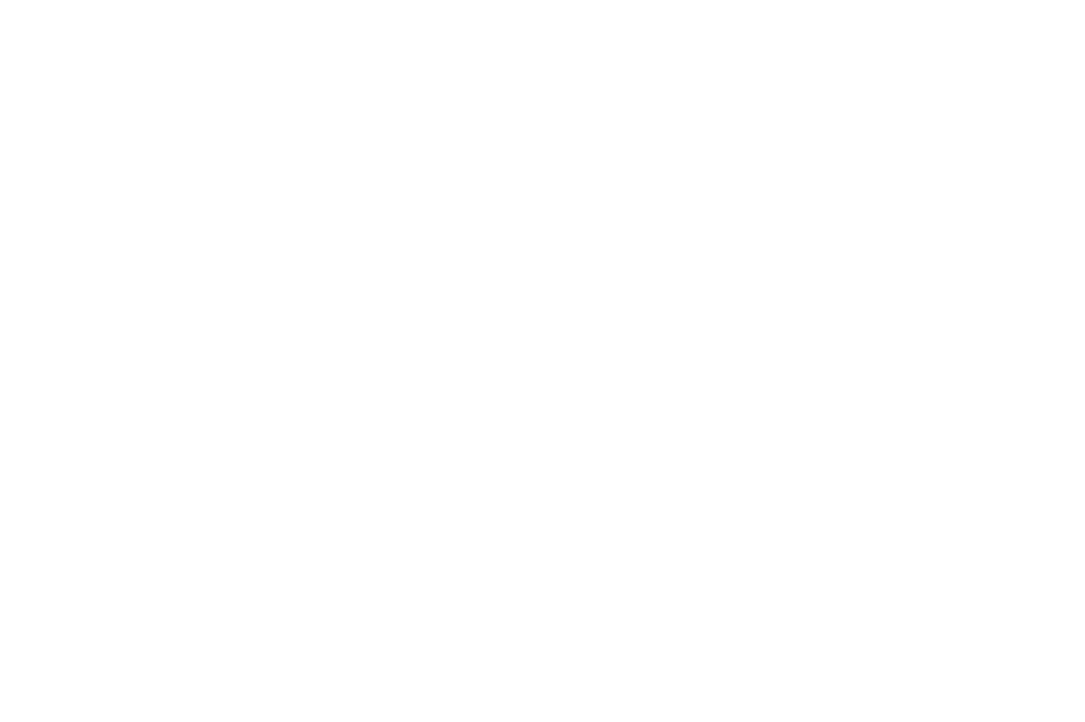
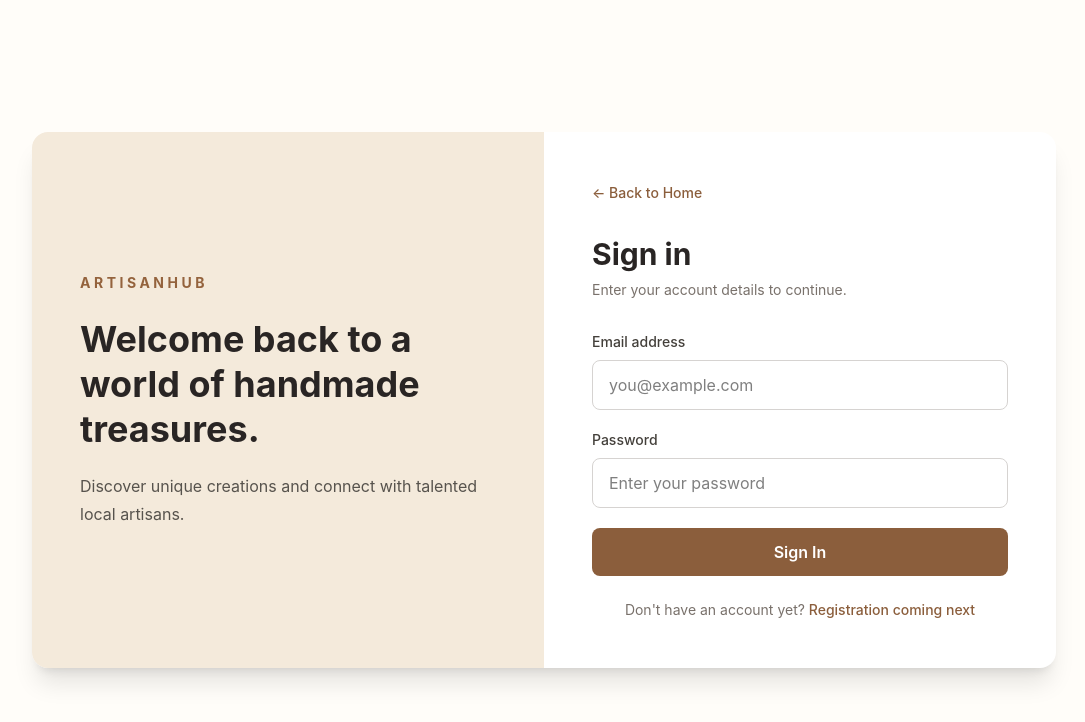
Before and after one commit to dilanithathsarani/ArtisanHub-Frontend, a React app: page /login in a window 1280 px wide. Before the commit this address had no page. Shown: the top 722 px of the page, without its empty margins (96-1181 px from the left). Built offline with nearby package versions, Linux system fonts and the light colour scheme; the HTML template or start-up script is replaced by a standard one.

Commit message:
add login page and configure application routing

```diff
--- a/src/App.jsx
+++ b/src/App.jsx
@@ -1,6 +1,7 @@
 import './App.css'
 import { BrowserRouter, Route, Routes } from 'react-router-dom'
 import HomePage from './pages/homePage';
+import LoginPage from './pages/loginPage';
 
 function App() {
   return (
@@ -10,6 +11,7 @@
     <Routes>
 
       <Route path='/' element={<HomePage/>}/>
+      <Route path='/login' element={<LoginPage/>}/>
 
     </Routes>
 
--- /dev/null
+++ b/src/pages/loginPage.jsx
@@ -0,0 +1,158 @@
+
+import { useState } from "react";
+import { Link, useNavigate } from "react-router-dom";
+import axios from "axios";
+import toast from "react-hot-toast";
+
+function LoginPage() {
+  const navigate = useNavigate();
+
+  const [formData, setFormData] = useState({
+    email: "",
+    password: "",
+  });
+
+  const [loading, setLoading] = useState(false);
+
+  const handleChange = (event) => {
+    setFormData({
+      ...formData,
+      [event.target.name]: event.target.value,
+    });
+  };
+
+  const handleSubmit = async (event) => {
+    event.preventDefault();
+
+    try {
+      setLoading(true);
+
+      const apiUrl =
+        import.meta.env.VITE_API_URL || "http://localhost:5000/api";
+
+      const response = await axios.post(`${apiUrl}/auth/login`, formData);
+      const result = response.data;
+      const data = result.data || result;
+
+      const token =
+        data.token || data.accessToken || data.access_token;
+
+      if (token) {
+        localStorage.setItem("token", token);
+      }
+
+      if (data.user) {
+        localStorage.setItem("user", JSON.stringify(data.user));
+      }
+
+      toast.success(result.message || "Login successful!");
+
+      navigate("/");
+    } catch (error) {
+      toast.error(
+        error.response?.data?.message || "Login failed. Please try again."
+      );
+    } finally {
+      setLoading(false);
+    }
+  };
+
+  return (
+    <main className="flex min-h-screen items-center justify-center bg-[#fffdf9] px-4 py-12">
+      <div className="grid w-full max-w-5xl overflow-hidden rounded-2xl bg-white shadow-xl md:grid-cols-2">
+        <section className="hidden flex-col justify-center bg-[#f4eadb] p-12 md:flex">
+          <p className="text-sm font-bold tracking-[0.25em] text-[#94633d]">
+            ARTISANHUB
+          </p>
+
+          <h1 className="mt-6 text-4xl font-bold leading-tight text-stone-800">
+            Welcome back to a world of handmade treasures.
+          </h1>
+
+          <p className="mt-5 leading-7 text-stone-600">
+            Discover unique creations and connect with talented local
+            artisans.
+          </p>
+        </section>
+
+        <section className="p-7 sm:p-10 md:p-12">
+          <Link
+            to="/"
+            className="text-sm font-medium text-[#8b5e3c] hover:underline"
+          >
+            ← Back to Home
+          </Link>
+
+          <h2 className="mt-8 text-3xl font-bold text-stone-800">
+            Sign in
+          </h2>
+
+          <p className="mt-2 text-sm text-stone-500">
+            Enter your account details to continue.
+          </p>
+
+          <form onSubmit={handleSubmit} className="mt-8 space-y-5">
+            <div>
+              <label
+                htmlFor="email"
+                className="mb-2 block text-sm font-medium text-stone-700"
+              >
+                Email address
+              </label>
+
+              <input
+                id="email"
+                name="email"
+                type="email"
+                autoComplete="email"
+                value={formData.email}
+                onChange={handleChange}
+                placeholder="you@example.com"
+                required
+                className="w-full rounded-lg border border-stone-300 px-4 py-3 outline-none transition focus:border-[#8b5e3c] focus:ring-2 focus:ring-[#8b5e3c]/20"
+              />
+            </div>
+
+            <div>
+              <label
+                htmlFor="password"
+                className="mb-2 block text-sm font-medium text-stone-700"
+              >
+                Password
+              </label>
+
+              <input
+                id="password"
+                name="password"
+                type="password"
+                autoComplete="current-password"
+                value={formData.password}
+                onChange={handleChange}
+                placeholder="Enter your password"
+                required
+                className="w-full rounded-lg border border-stone-300 px-4 py-3 outline-none transition focus:border-[#8b5e3c] focus:ring-2 focus:ring-[#8b5e3c]/20"
+              />
+            </div>
+
+            <button
+              type="submit"
+              disabled={loading}
+              className="w-full rounded-lg bg-[#8b5e3c] px-4 py-3 font-semibold text-white transition hover:bg-[#70472c] disabled:cursor-not-allowed disabled:opacity-60"
+            >
+              {loading ? "Signing in..." : "Sign In"}
+            </button>
+          </form>
+
+          <p className="mt-6 text-center text-sm text-stone-500">
+            Don't have an account yet?{" "}
+            <span className="font-medium text-[#8b5e3c]">
+              Registration coming next
+            </span>
+          </p>
+        </section>
+      </div>
+    </main>
+  );
+}
+
+export default LoginPage;
```
